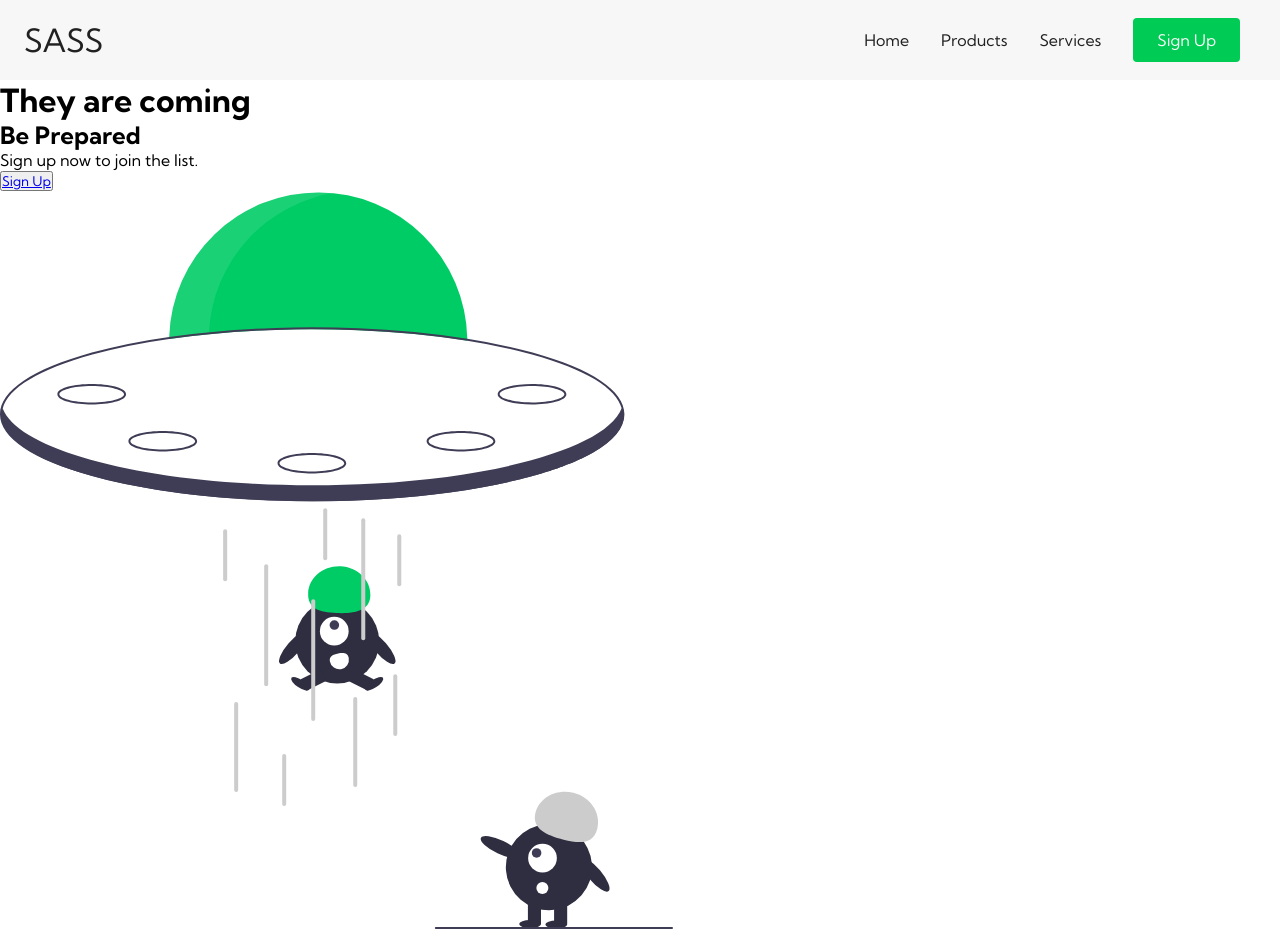
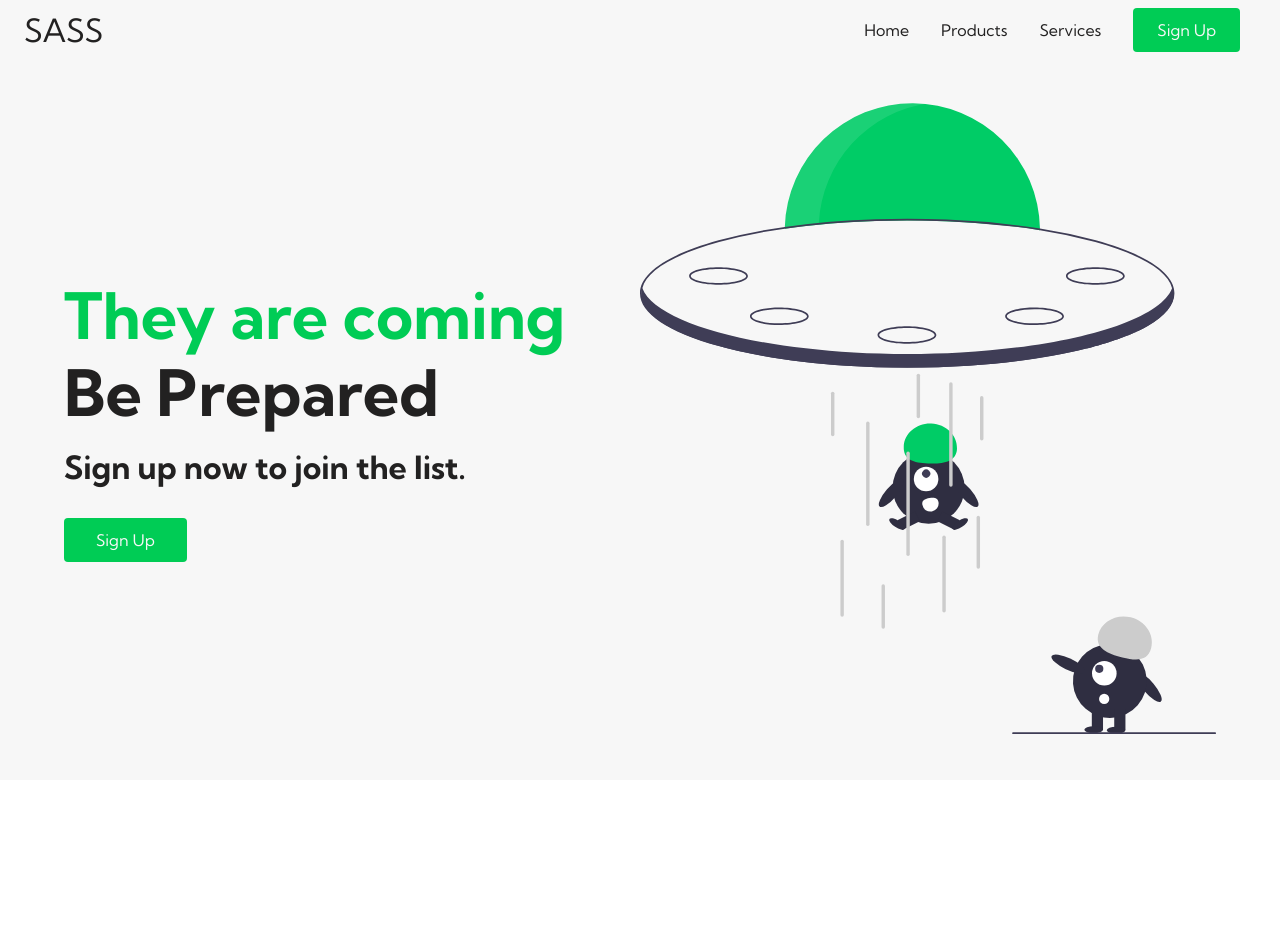
Before and after one commit to SHERVINES/Alien-website-with-Sass, a plain HTML site: page index.html in a window 1280 px wide. After the commit the page ends 800 px from the top, so only its background shows below. Drawn offline with Linux system fonts and the light colour scheme.

Commit message:
Hero section css

```diff
--- a/index.html
+++ b/index.html
@@ -26,7 +26,7 @@
     </nav>
     <!-- Hero Section -->
     <div class="hero">
-        <div class="hero-contianer">
+        <div class="hero-container">
             <div class="hero-container-left">
                 <h1>They are coming</h1>
                 <h2>Be Prepared</h2>
--- a/styles/_media-query.scss
+++ b/styles/_media-query.scss
@@ -3,8 +3,8 @@
         @content;
     }
 }
-@mixin moblie {
-    @media (max-width:280px) {
+@mixin mobile {
+    @media (max-width:320px) {
         @content;
     }
 }
--- a/styles/_navbar.scss
+++ b/styles/_navbar.scss
@@ -12,7 +12,6 @@
 background-color:$light;
 display: flex;
 justify-content: space-between;
-height: 80px;
 z-index: 10;
 position: relative;
 padding: 0.5rem calc((100vh - 1200px) /2);
@@ -30,14 +29,13 @@ padding: 0.5rem calc((100vh - 1200px) /2);
         opacity: 1;
         position: absolute;
         font-size: 2rem;
-        top: 22px;
+        top: 9px;
         right: 20px;
     }
  }
  &-menu{
     @extend %align-center;
-    // list-style: none;
-    // text-align: center;
+    text-align: center;
     margin-right: 24px;
     @include tablet{
         display: none;
--- a/styles/style.scss
+++ b/styles/style.scss
@@ -1,5 +1,4 @@
 @import "navbar";
-@import "colors";
 @import url('https://fonts.googleapis.com/css2?family=Kumbh+Sans:wght@300;400;500;700&display=swap');
 
 
@@ -9,3 +8,98 @@
     margin: 0;
     font-family: 'Kumbh Sans', sans-serif;
 }
+// Hero section css
+
+.hero{
+    background-color: $light;
+
+    &-container{
+        display: grid;
+        grid-template-columns: 1fr 1fr;
+        justify-items: center;
+        align-items: center;
+        padding: 0 24px;
+        z-index: 1;
+        height: 90vh;
+        width: 100%;
+        max-width: 1200px;
+        margin: 0 auto;
+        @include tablet {
+            grid-template-columns: 1fr;
+            height: 100%;
+        }
+        &-left{
+            line-height: 1.2;
+            width: 100%;
+
+            @include tablet{
+                padding: 5rem 0;
+            }
+            @include mobile {
+                line-height: 1.5;
+            }
+        }
+        &-left h1 {
+            font-size: 4rem;
+            color: $lime;
+            @include mobile{
+                font-size: 1.5rem;
+            }
+        }
+        &-left h2 {
+            font-size: 4rem;
+            color: $dark;
+            @include mobile{
+                font-size: 2rem;
+            }
+        }
+        &-left p {
+            font-size: 2rem;
+            color: $dark;
+            margin-top: 1rem;
+            font-weight: 700;
+            @include mobile{
+                font-size: 1.5rem;
+            }
+        }
+        &-btn{
+            font-size: 1rem;
+            outline: none;
+            border: none;
+            padding: 12px 32px;
+            background-color: $lime;
+            border-radius: 4px;
+            margin-top: 2rem;
+            position: relative;
+            cursor: pointer;
+            transition: all 0.2s;
+        }
+        &-btn a {
+            text-decoration: none;
+            color: $light;
+            z-index: 2;
+            position: relative;
+        }
+        &-btn:after{
+            content: "";
+            position: absolute;
+            top: 0;
+            left: 0;
+            width: 0;
+            height: 100%;
+            background-color: $orangeRed;
+            transition: all 0.3s;
+            border-radius: 4px;
+        }
+        &-btn:hover::after{
+                width: 100%;
+        }
+        &-right{
+            align-items: center;
+        }
+        &-img{
+            width: 100%;
+            height: 100%;
+        }
+    }
+}
```
Also changed, not shown: styles/style.css, 1 other file.
